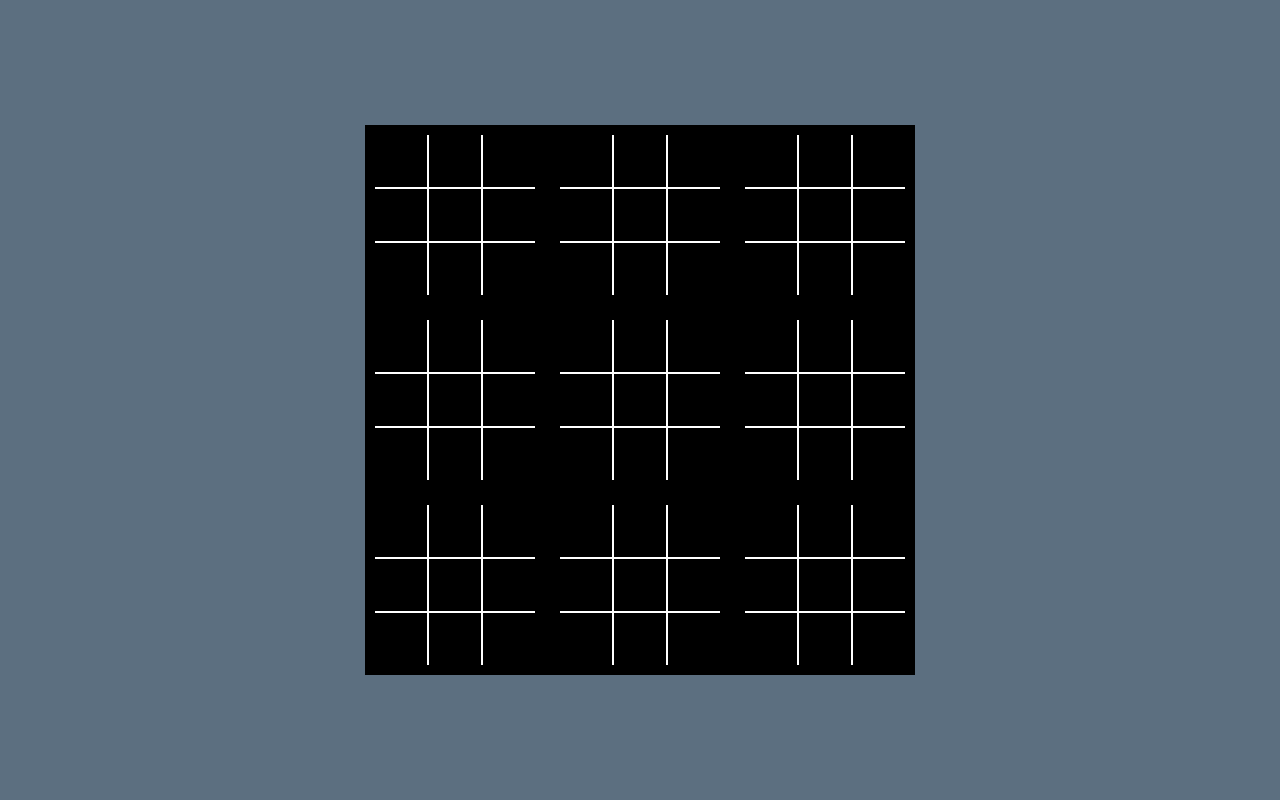
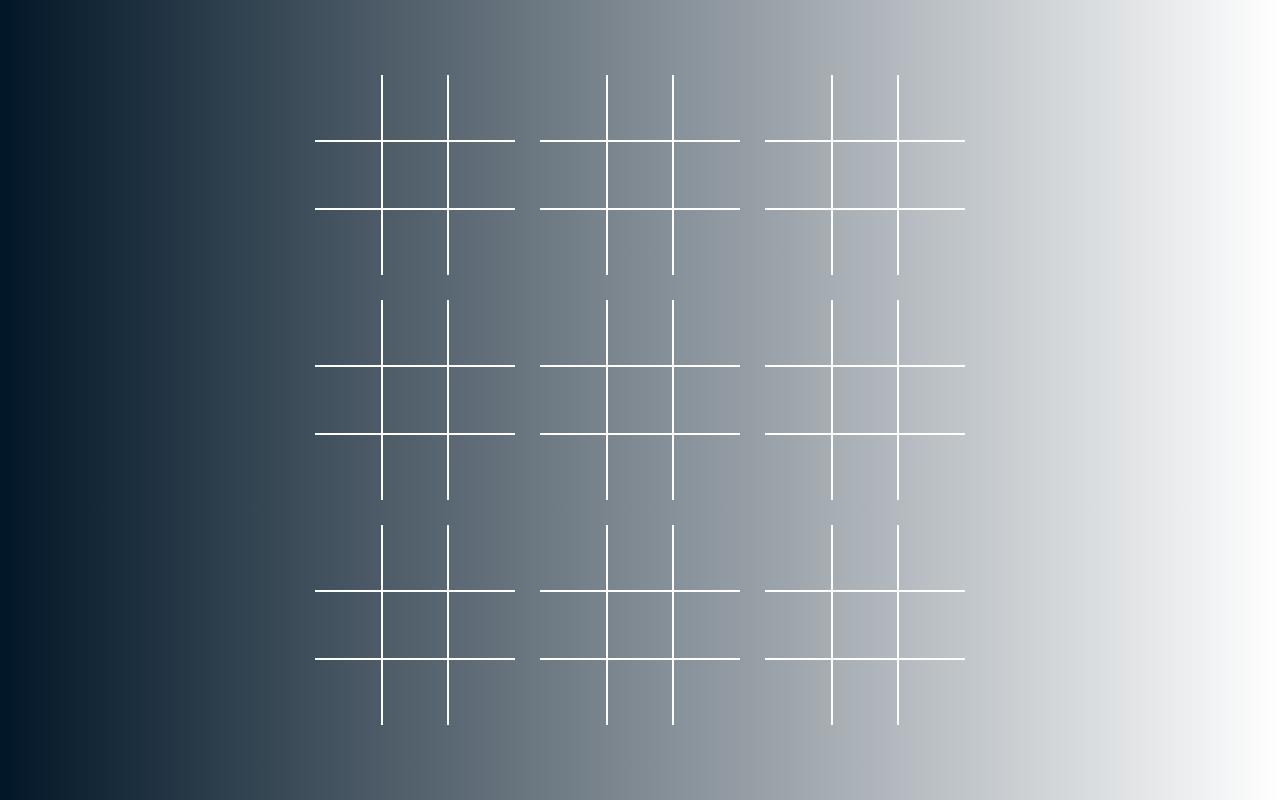
Before and after one commit to soheb-btw/tic-tac-toe, an Angular app: page / in a window 1280 px wide. Built offline with nearby package versions, Linux system fonts and the light colour scheme.

Commit message:
chaning styling for background and boxes

```diff
--- a/src/app/app.component.scss
+++ b/src/app/app.component.scss
@@ -18,7 +18,7 @@ body{
     display: grid;
     grid-template-columns: repeat(3, 0fr);
     grid-gap: 5px;
-    background-color: black;
+    // background-color: white;
 }
 
 .timer{
@@ -51,7 +51,8 @@ body{
     display: flex;
     justify-content: center ;
     align-items: center;
-    background-color: rgb(92, 111, 128);
+    // background-color: rgb(92, 111, 128);
+    background-image: linear-gradient(90deg, #011627, white);
     min-height: 100vh;
     justify-content: space-evenly;
 }
--- a/src/app/sub-grid/sub-grid.component.scss
+++ b/src/app/sub-grid/sub-grid.component.scss
@@ -1,14 +1,14 @@
 .main-section{
     padding: 10px;
-    background-color: black;
+    // background-color: black;
     position: relative;
 }
 
 .box-wrapper{
     grid-template-columns: repeat(3, 1fr);
     display: grid;
-    width: 160px;
-    height: 160px;
+    width: 200px;
+    height: 200px;
 
 }
 
```
Also changed, not shown: 3 other files (tests, documents, lock files or other folders).
